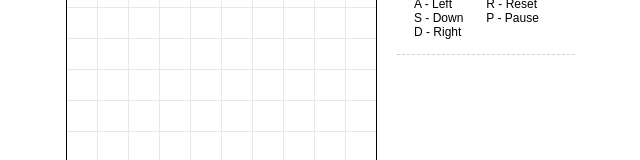
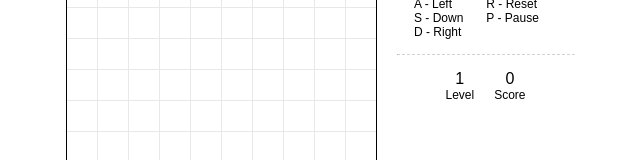
Before and after one commit to taras-d/tetris-impl, a React (Vite) app: page / in a window 1280 px wide. Shown: the part 323-483 px from the top of the page, without its empty margins (320-960 px from the left). Built offline with nearby package versions, Linux system fonts and the light colour scheme.

Commit message:
Add GameStats component

```diff
--- a/src/App/App.tsx
+++ b/src/App/App.tsx
@@ -2,6 +2,7 @@ import { useEffect, useState } from "react";
 import { Tetris, Grid } from "../tetrisImpl";
 import { GameGrid } from "./GameGrid/GameGrid";
 import { GameControls } from "./GameControls/GameControls";
+import { GameStats } from "./GameStats/GameStats";
 import "./App.less";
 
 function App() {
@@ -10,6 +11,8 @@ function App() {
   const [nextFigurePreview, setNextFigurePreview] = useState<Grid>([]);
   const [isPaused, setIsPaused] = useState(false);
   const [isGameOver, setIsGameOver] = useState(false);
+  const [level, setLevel] = useState(1);
+  const [score, setScore] = useState(0);
 
   useEffect(() => {
     const tetris = new Tetris({
@@ -20,6 +23,8 @@ function App() {
         setNextFigurePreview(tetris.nextFigurePreview);
         setIsPaused(tetris.isPaused);
         setIsGameOver(tetris.isGameOver);
+        setLevel(tetris.level);
+        setScore(tetris.score);
       }
     });
     tetris.startNewGame();
@@ -44,7 +49,7 @@ function App() {
         <hr/>
         <GameControls tetris={tetrisInstance} />
         <hr/>
-        {/* GameStats */}
+        <GameStats level={level} score={score} />
       </div>
     </div>
   );
--- /dev/null
+++ b/src/App/GameStats/GameStats.less
@@ -0,0 +1,16 @@
+.game-stats {
+  display: flex;
+  flex-direction: row;
+  column-gap: 20px;
+  font-size: 12px;
+
+  .stats-value {
+    display: flex;
+    flex-direction: column;
+    align-items: center;
+    b {
+      font-size: 16px;
+      font-weight: 500;
+    }
+  }
+}
--- /dev/null
+++ b/src/App/GameStats/GameStats.tsx
@@ -0,0 +1,21 @@
+import "./GameStats.less";
+
+interface GameStatsProps {
+  level: number;
+  score: number;
+}
+
+export function GameStats({ level, score }: GameStatsProps) {
+  return (
+    <div className="game-stats">
+      <div className="stats-value">
+        <b>{level}</b>
+        <span>Level</span>
+      </div>
+      <div className="stats-value">
+        <b>{score}</b>
+        <span>Score</span>
+      </div>
+    </div>
+  );
+}
```
